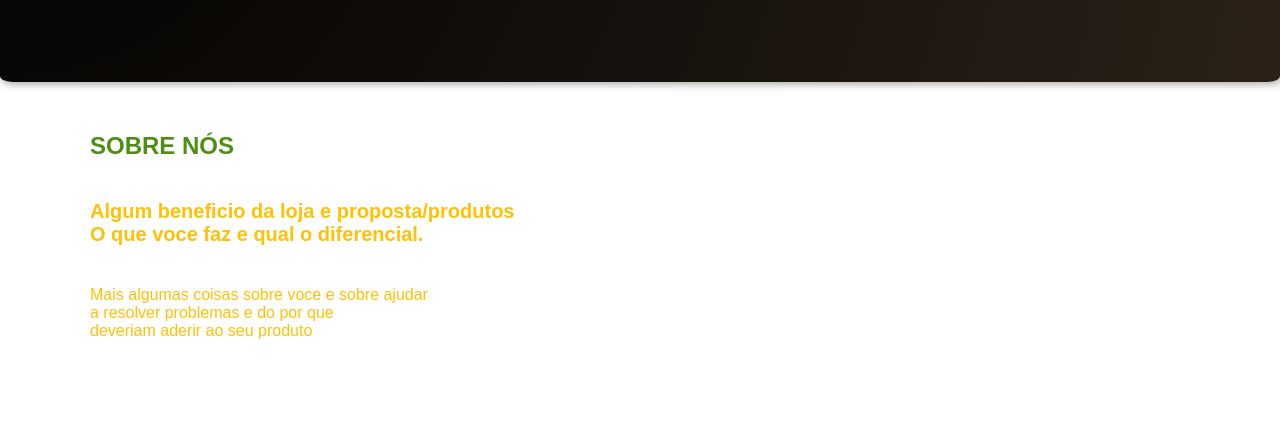
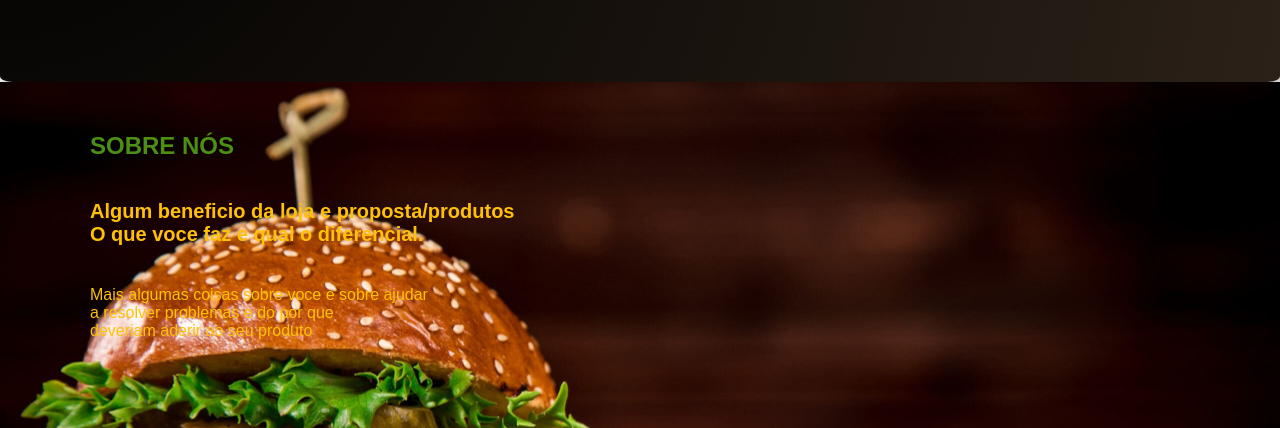
Before and after one commit to dirceugameiro/lanchonete, a plain HTML site: page index.html in a window 1280 px wide. Shown: the part 643-1071 px from the top of the page. Drawn offline with nearby package versions, Linux system fonts and the light colour scheme.

Commit message:
Update style.css

```diff
--- a/style.css
+++ b/style.css
@@ -100,7 +100,7 @@ main {
 
 
 .pagdois{
-    background-image: url(16-hamburguer.jpeg);
+    background-image: url(Lanchonete/16-hamburguer.jpeg);
     margin: 0px;
     padding: 15px;
     background-repeat: no-repeat;
```
